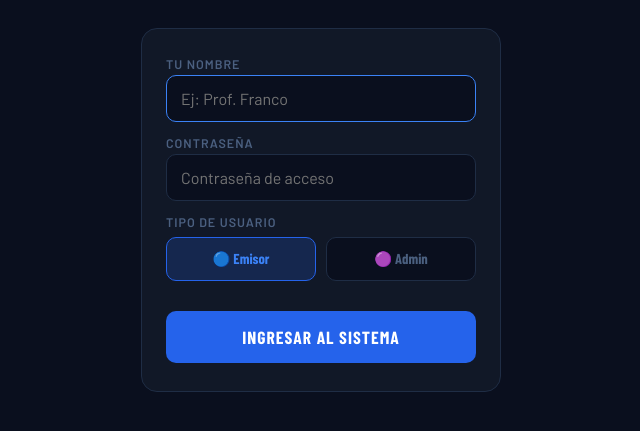
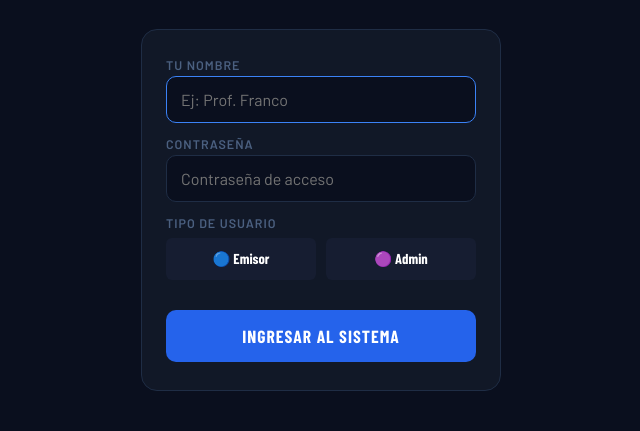
Before and after one commit to Franko-007/Boton-Panico, a website: page index.html in a window 1280 px wide. Shown: the part 297-728 px from the top of the page, without its empty margins (319-959 px from the left). Drawn offline with nearby package versions, Linux system fonts and the light colour scheme; a web font is replaced by a local one.

Commit message:
Update index.html

```diff
--- a/index.html
+++ b/index.html
@@ -44,11 +44,15 @@
         <div id="loginError" style="color:var(--red);font-size:0.82rem;margin-top:6px;display:none;">Contraseña incorrecta</div>
       </div>
       <div>
-        <div class="field-label">Tipo de usuario</div>
-        <div class="role-selector">
-          <div class="role-option active emisor" onclick="selectRole('emisor', this)">🔵 Emisor</div>
-          <div class="role-option admin" onclick="selectRole('admin', this)">🟣 Admin</div>
-        </div>
+       <div class="field-label">Tipo de usuario</div>
+<div class="role-selector" style="display: flex; gap: 10px; width: 100%;">
+  <button type="button" class="role-option active emisor" onclick="selectRole('emisor', this)" style="flex: 1; cursor: pointer; background: #161d31; color: white; padding: 12px; border: none; border-radius: 6px;">
+    🔵 Emisor
+  </button>
+  <button type="button" class="role-option admin" onclick="selectRole('admin', this)" style="flex: 1; cursor: pointer; background: #161d31; color: white; padding: 12px; border: none; border-radius: 6px;">
+    🟣 Admin
+  </button>
+</div>
       </div>
       <button type="submit" class="btn-enter" onclick="console.log('button clicked directly')">INGRESAR AL SISTEMA</button>
     </form>
```
